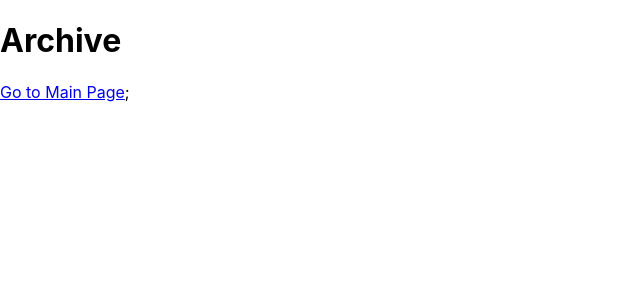
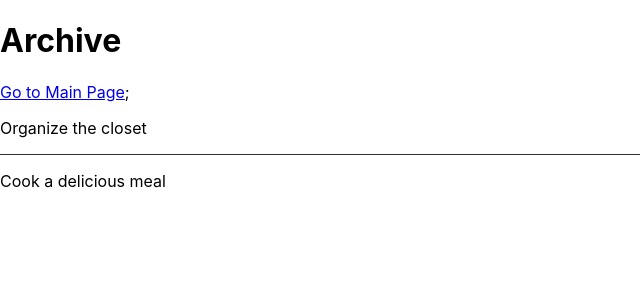
Before and after one commit to Savelieva0509/planner, a React (Create React App) app: page /planner/archive in a window 1280 px wide. Shown: the top 300 px of the page, without its empty margins (0-640 px from the left). Built offline with nearby package versions, Linux system fonts and the light colour scheme.

Commit message:
add logics deletedTasks

```diff
--- /dev/null
+++ b/src/components/ArchiveList/ArchiveList.tsx
@@ -0,0 +1,21 @@
+import { useSelector } from 'react-redux';
+import { getDeletedTasks } from '.././../redux/selectors';
+import tasksListCss from '../TaskList/TaskList.module.scss';
+import taskCss from '../Task/Task.module.scss';
+
+const ArchiveList = () => {
+    const deletedTasks = useSelector(getDeletedTasks);
+    console.log(deletedTasks);
+
+  return (
+    <ul className={tasksListCss.list}>
+      {deletedTasks.map(task => (
+        <li className={tasksListCss.listItem} key={task.id}>
+          <p className={taskCss.text}>{task.text}</p>
+        </li>
+      ))}
+    </ul>
+  );
+};
+
+export default ArchiveList;
--- a/src/components/TaskList/TaskList.tsx
+++ b/src/components/TaskList/TaskList.tsx
@@ -1,31 +1,38 @@
 import { useSelector } from 'react-redux';
 import Task from '../Task/Task';
-import { getTasks, getFilter } from '.././../redux/selectors';
+import { getTasks, getFilter, getDeletedTasks } from '.././../redux/selectors';
 import { statusFilters } from '.././../redux/constants';
 import { TasksState, FilterStatus } from '.././../redux/types';
 import css from './TaskList.module.scss';
 
 const getVisibleTasks = (
   tasks: TasksState['tasks'],
+  deletedTasks: TasksState['deletedTasks'],
   statusFilter: FilterStatus
 ) => {
+  const allTasks = [...tasks, ...deletedTasks]; // Объединяем оба массива
   switch (statusFilter) {
     case statusFilters.active:
-      return tasks.filter(task => !task.completed);
+      return allTasks.filter(task => !task.completed && !task.deleted);
     case statusFilters.completed:
-      return tasks.filter(task => task.completed);
+      return allTasks.filter(task => task.completed && !task.deleted);
     default:
-      return tasks;
+      return tasks.filter(task => !task.deleted);
   }
 };
 
+
+
 const TaskList = () => {
   const tasks = useSelector(getTasks);
+  const deletedTasks = useSelector(getDeletedTasks);
   const filter = useSelector(getFilter);
-  const visibleTasks = getVisibleTasks(tasks, filter);
+  console.log(filter);
+  //const visibleTasks = getVisibleTasks(tasks, filter, deletedTasks);
+
   return (
     <ul className={css.list}>
-      {visibleTasks.map(task => (
+      {tasks.map(task => (
         <li className={css.listItem} key={task.id}>
           <Task task={task} />
         </li>
--- a/src/pages/ArchivePage/ArchivePage.tsx
+++ b/src/pages/ArchivePage/ArchivePage.tsx
@@ -1,10 +1,12 @@
 import { Link } from 'react-router-dom';
+import ArchiveList from '../../components/ArchiveList/ArchiveList';
 
 const ArchivePage = () => {
   return (
     <>
       <h1>Archive</h1>
       <Link to="/">Go to Main Page</Link>;
+      <ArchiveList/>
     </>
   );
 };
--- a/src/redux/TasksSlice.tsx
+++ b/src/redux/TasksSlice.tsx
@@ -1,21 +1,25 @@
 import { createSlice, PayloadAction, nanoid } from '@reduxjs/toolkit';
-import { TaskTypes } from './types';
+import { TaskTypes, TasksState } from './types';
 
-const tasksInitialState: TaskTypes[] = [
-  { id: "0", text: 'Do the dishes', completed: true, deleted: false },
-  { id: "1", text: 'Take out the trash', completed: true, deleted: false },
-  { id: "2", text: 'Clean the house', completed: false, deleted: false },
-  { id: "3", text: 'Organize the closet', completed: false, deleted: true },
-  { id: "4", text: 'Cook a delicious meal', completed: false, deleted: true },
-];
+const initialState: TasksState = {
+  tasks: [
+    { id: '0', text: 'Do the dishes', completed: true, deleted: false },
+    { id: '1', text: 'Take out the trash', completed: true, deleted: false },
+    { id: '2', text: 'Clean the house', completed: false, deleted: false },
+  ],
+  deletedTasks: [
+    { id: '3', text: 'Organize the closet', completed: false, deleted: true },
+    { id: '4', text: 'Cook a delicious meal', completed: false, deleted: true },
+  ],
+};
 
 const tasksSlice = createSlice({
   name: 'tasks',
-  initialState: tasksInitialState,
+  initialState: initialState,
   reducers: {
     addTask: {
       reducer: (state, action: PayloadAction<TaskTypes>) => {
-        state.push(action.payload);
+        state.tasks.push(action.payload);
       },
       prepare: (text: string) => {
         return {
@@ -30,16 +34,18 @@ const tasksSlice = createSlice({
     },
     deleteTask(state, action) {
       const idToDelete = action.payload;
-      const deletedTaskIndex = state.findIndex(task => task.id === idToDelete);
+      const deletedTaskIndex = state.tasks.findIndex(
+        task => task.id === idToDelete
+      );
       if (deletedTaskIndex !== -1) {
-        const deletedTask = state.splice(deletedTaskIndex, 1)[0];
+        const deletedTask = state.tasks.splice(deletedTaskIndex, 1)[0];
         deletedTask.deleted = true;
-        state.push(deletedTask);
+        state.deletedTasks.push(deletedTask);
       }
     },
     toggleCompleted: (state, action) => {
       const idToToggle = action.payload;
-      const task = state.find(task => task.id === idToToggle);
+      const task = state.tasks.find(task => task.id === idToToggle);
       if (task) {
         task.completed = !task.completed;
       }
--- a/src/redux/selectors.tsx
+++ b/src/redux/selectors.tsx
@@ -1,5 +1,7 @@
-import {FilterState, TasksState} from './types'
+import { FilterState, RootState } from './types';
 
-export const getTasks = (state: TasksState) => state.tasks;
+export const getTasks = (state: RootState) => state.tasks.tasks;
+
+export const getDeletedTasks = (state: RootState) => state.tasks.deletedTasks;
 
 export const getFilter = (state: FilterState) => state.status;
--- a/src/redux/types.tsx
+++ b/src/redux/types.tsx
@@ -9,7 +9,9 @@ export interface TaskTypes {
 // Тип для состояния задач
 export interface TasksState {
   tasks: TaskTypes[];
+  deletedTasks: TaskTypes[]; // Добавляем новое поле для хранения удаленных задач
 }
+
 
 // Тип для фильтра
 export type FilterStatus = 'all' | 'completed' | 'active';
```
Also changed, not shown: src/components/ArchiveList/ArchiveList.module.scss (added).
